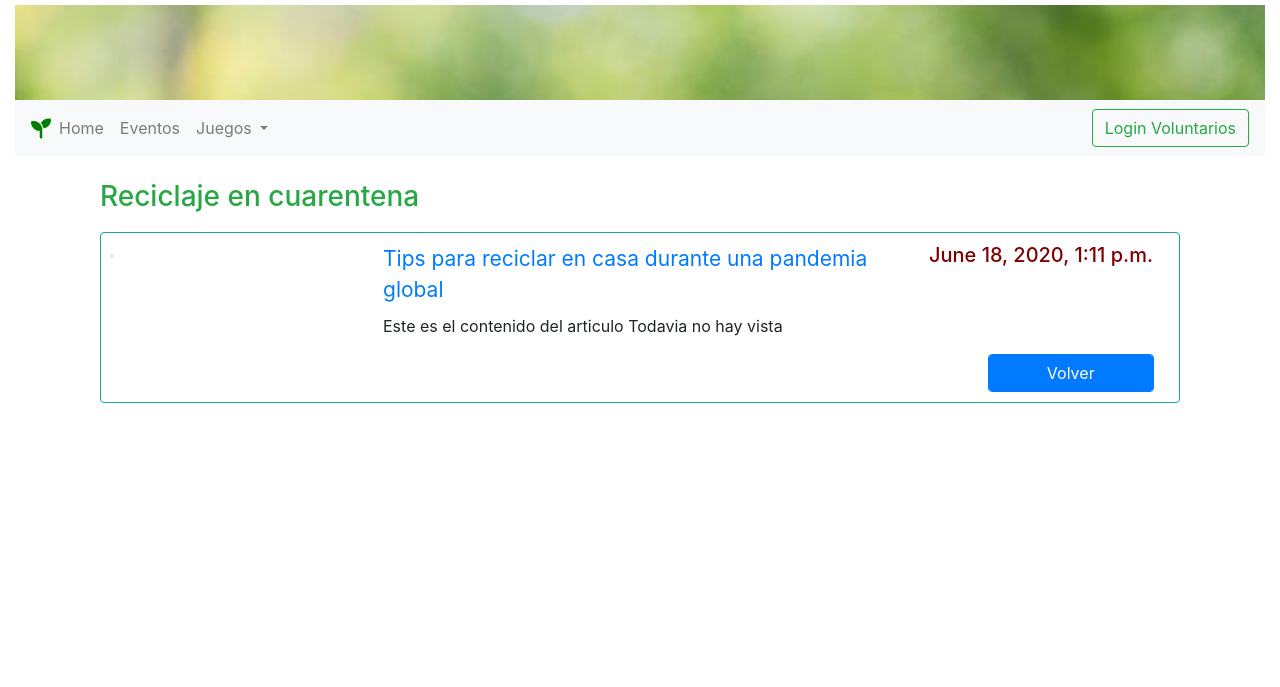
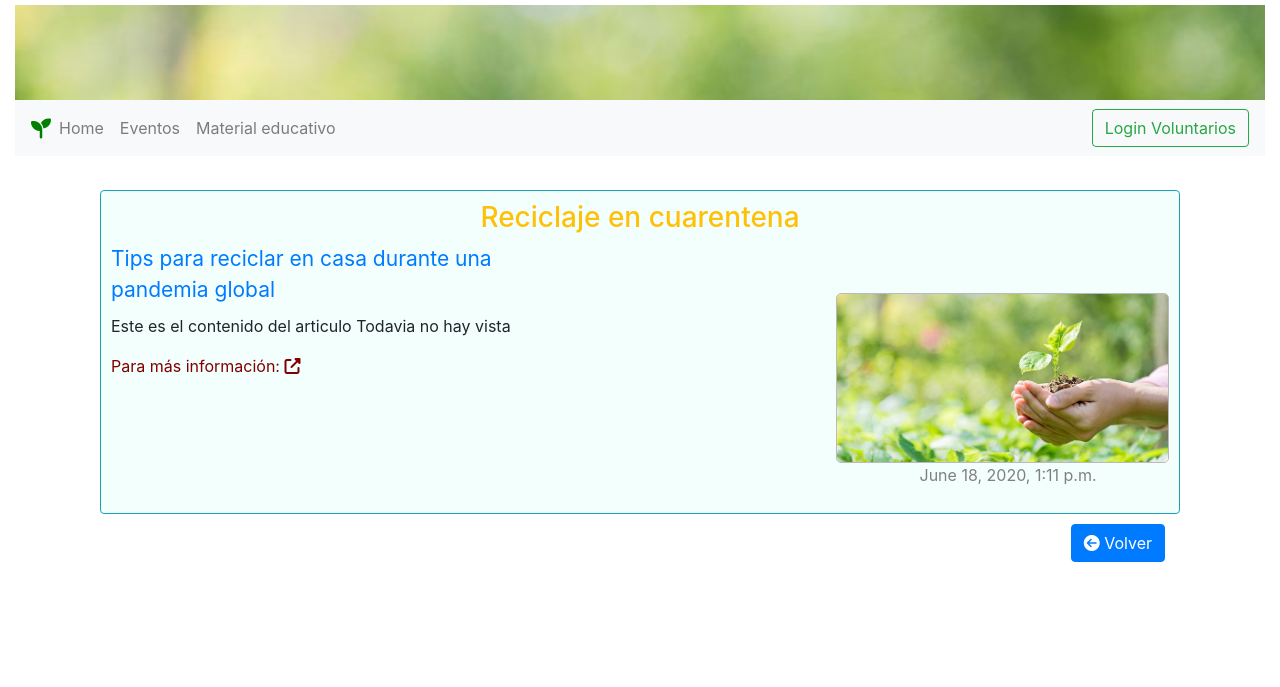
Before and after one commit to bauticanavese/VerdeQueTeQuieroVerde, a Django app: page /materials/1 in a window 1280 px wide. Shown: the top 687 px of the page. Run offline with Django 3.2, Linux system fonts and the light colour scheme; data comes from the database, SQL or seed files in the repository; some libraries are stand-ins or nearby versions.

Commit message:
Add navbar link to materials

```diff
--- a/events/templates/events/index.html
+++ b/events/templates/events/index.html
@@ -1,5 +1,6 @@
 {% extends "base.html" %}
 {% load static %}
+
 {% block content %}
 
 <div class="card bg-dark text-black">
--- a/materials/templates/materials/show_material.html
+++ b/materials/templates/materials/show_material.html
@@ -1,34 +1,40 @@
 {% extends "base.html" %}
+{% load static%}
 {% block content %}
 
 <div class="container">
 
 <div class="col-12">
-  <div class="row col-md-12">
-    <h3 class="text-success">{{ material.title }}</h3>
-  </div>
-  <div class="border border-info rounded col-12" style="margin-bottom:10px; margin-top:10px; padding:10px; background:white;">
+  <div class="border border-info rounded col-12" style="margin-bottom:10px; margin-top:10px; padding:10px; background:#F3FFFC;">
+    <div>
+      <h3 class="text-warning" style="text-align:center">{{ material.title }}</h3>
+    </div>
     <div class="row">
-      <div class="col-md-3 col-sm-12">
-        <img src="" width="99%" style="border-radius:5px; border:1px solid #bbb9b9;" />
-      </div>
-      <div class="col-md-9 col-sm-12">
+      <div class="col-md-8 col-sm-12">
         <div class="row pr-3">
           <div class="col-8">
-            <label class="text-primary" style="font-size:21px; color:maroon">{{material.description}}</label>
-          </div>
-          <div class="col-4 text-right" style="color:maroon">
-            <h5> {{material.creation_date}}</h5>
+            <label class="text-primary" style="font-size:21px;">{{material.description}}</label>
           </div>
         </div>
         <div class="row col-12 text-justify d-none d-md-block">
           <p>{{material.content}}</p>
         </div>
-        <div class="col-md-3 col-sm-12 offset-9 text-center">
-            <a href="/materials" class="btn btn-primary form-control">Volver</a>
+         <div style="color:maroon">
+          <p> Para más información: <a href={{material.attached_document}} style="color:maroon" target="_blank"> <i class="fas fa-external-link-alt"></i></a></p>
         </div>
       </div>
+    <div class="col-md-4 col-sm-12 text-left">
+      <img src="{% static 'materials/default-material.jpg' %}" width="100%" style="border-radius:5px; border:1px solid #bbb9b9; margin-top:50px;" />
     </div>
+    </div>
+    <div class="col-md-4 col-sm-12 offset-9 text-left">
+      <div style="color:gray">
+        <p>{{material.creation_date}}</p>
+      </div>
+    </div>
+  </div>
+  <div class="col-md-3 col-sm-12 offset-9 text-right">
+    <a href="/materials" class="btn btn-primary"><i class="fas fa-arrow-circle-left"></i> Volver</a>
   </div>
 </div>
 
--- a/templates/base.html
+++ b/templates/base.html
@@ -48,7 +48,7 @@
           <li class="nav-item">
             <a class="nav-link" href="/events">Eventos</a>
           </li>
-          <li class="nav-item dropdown">
+          {% comment %} <li class="nav-item dropdown">
             <a class="nav-link dropdown-toggle" href="#" id="navbarDropdown" role="button" data-toggle="dropdown" aria-haspopup="true" aria-expanded="false">
               Juegos
             </a>
@@ -58,6 +58,9 @@
               <div class="dropdown-divider"></div>
               <a class="dropdown-item" href="#">Premios</a>
             </div>
+          </li> {% endcomment %}
+          <li class="nav-item">
+            <a class="nav-link" href="/materials">Material educativo</a>
           </li>
         </ul>
         <a class="btn btn-outline-success" href="/admin">Login Voluntarios</a>
```
Also changed, not shown: materials/templates/materials/index.html (+8 -7 lines), static/materials/default-material.jpg (added).
